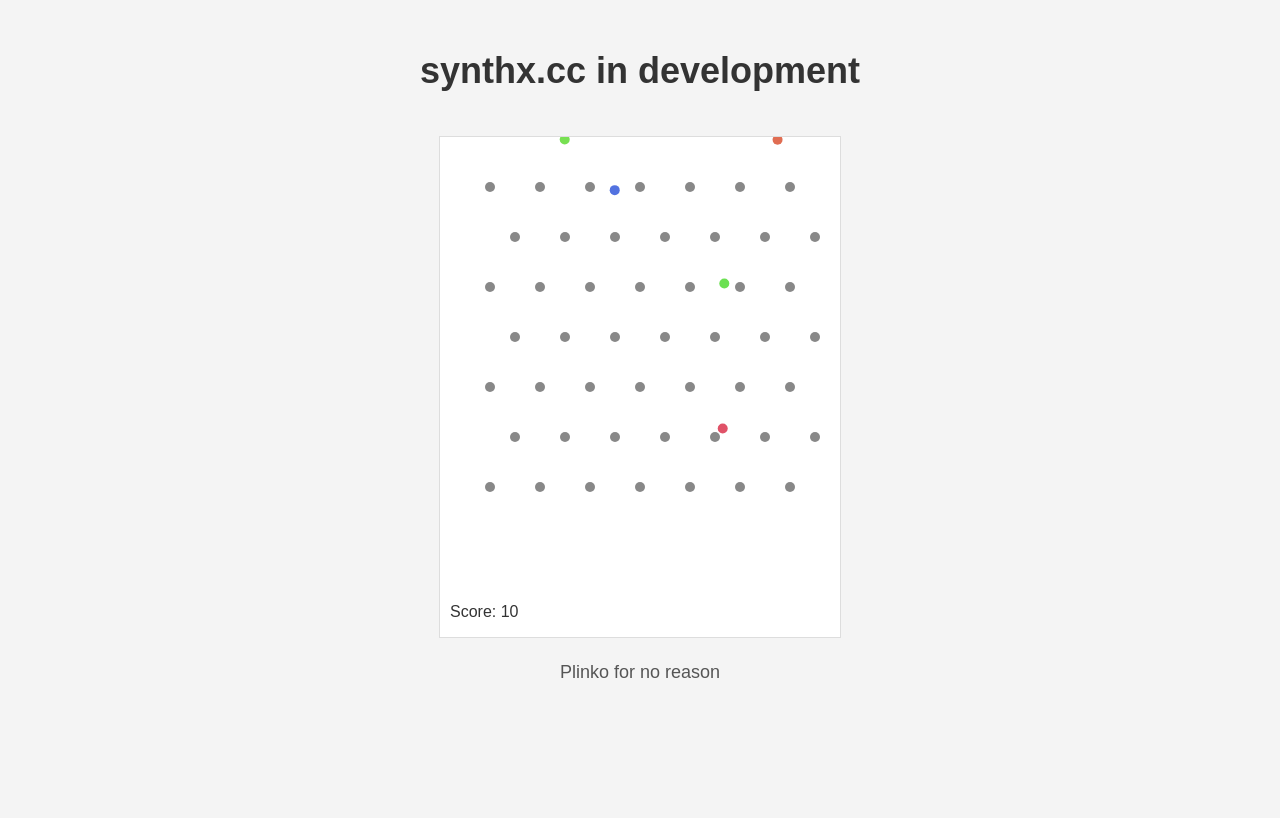
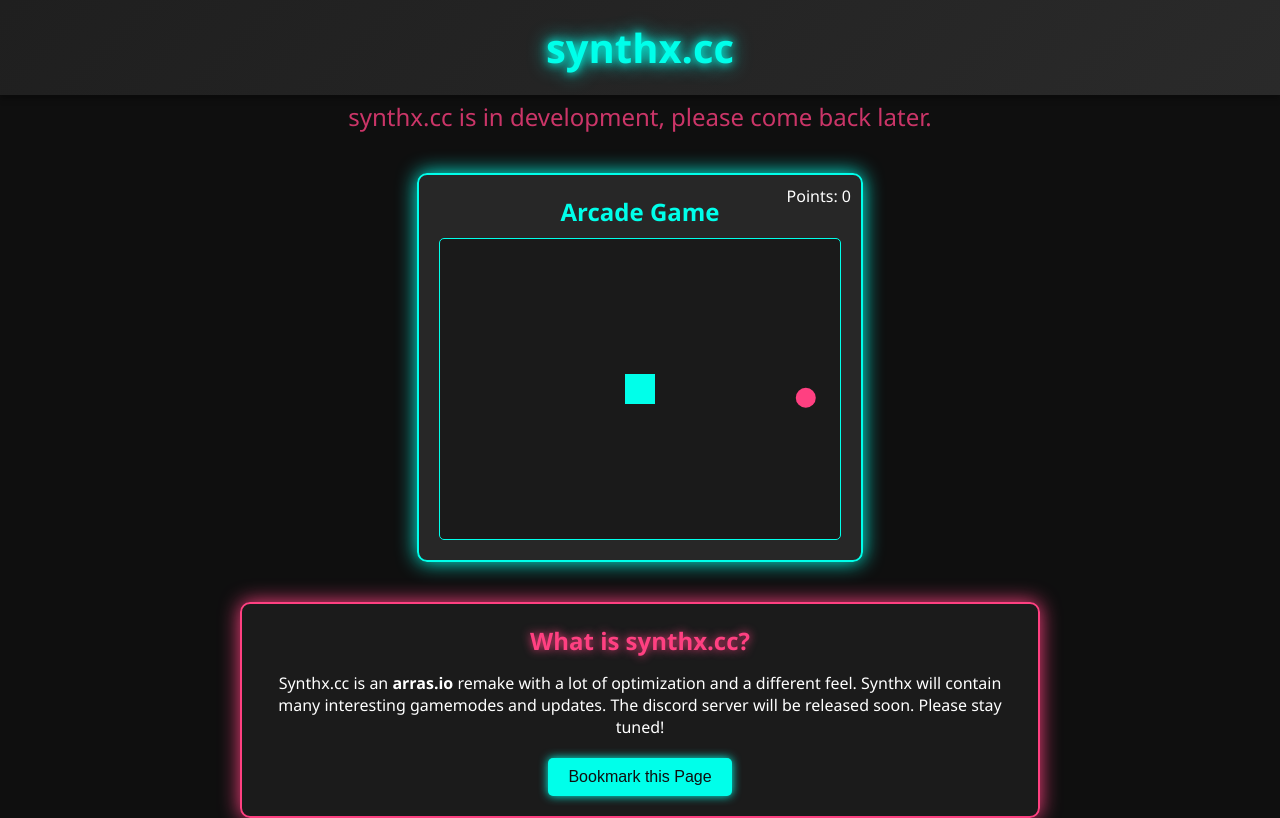
Before and after one commit to thearraspolice/synthx-temp, a plain HTML site: page index.html in a window 1280 px wide. Drawn offline with Linux system fonts and the light colour scheme.

Commit message:
Update index.html

```diff
--- a/index.html
+++ b/index.html
@@ -3,132 +3,299 @@
 <head>
     <meta charset="UTF-8">
     <meta name="viewport" content="width=device-width, initial-scale=1.0">
-    <title>Synthx.cc</title>
+    <title>synthx.cc</title>
     <style>
-        body {
-            font-family: Arial, sans-serif;
-            text-align: center;
+        /* Reset CSS */
+        * {
             margin: 0;
             padding: 0;
-            background-color: #f4f4f4;
+            box-sizing: border-box;
         }
-        h1 {
-            margin-top: 50px;
-            font-size: 36px;
-            color: #333;
+
+        body {
+            background-color: #0f0f0f;
+            color: #ffffff;
+            font-family: 'Segoe UI', Tahoma, Geneva, Verdana, sans-serif;
+            display: flex;
+            flex-direction: column;
+            align-items: center;
+            min-height: 100vh;
+            overflow: hidden;
         }
-        canvas {
+
+        header {
+            width: 100%;
+            padding: 20px 0;
+            background: linear-gradient(135deg, #1f1f1f, #2a2a2a);
+            text-align: center;
+            box-shadow: 0 4px 6px rgba(0,0,0,0.3);
+            position: fixed;
+            top: 0;
+            z-index: 1000;
+        }
+
+        header h1 {
+            font-size: 2.5rem;
+            color: #00ffea;
+            text-shadow: 0 0 10px #00ffea, 0 0 20px #00ffea;
+        }
+
+        main {
+            margin-top: 100px;
+            width: 90%;
+            max-width: 1200px;
+            display: flex;
+            flex-direction: column;
+            align-items: center;
+            gap: 40px;
+        }
+
+        .status {
+            font-size: 1.5rem;
+            color: #ff4081;
+            text-align: center;
+            animation: blink 1.5s infinite;
+        }
+
+        @keyframes blink {
+            0%, 50%, 100% { opacity: 1; }
+            25%, 75% { opacity: 0.5; }
+        }
+
+        .game-container {
+            background: rgba(255, 255, 255, 0.1);
+            padding: 20px;
+            border: 2px solid #00ffea;
+            border-radius: 10px;
+            box-shadow: 0 0 20px #00ffea;
+            position: relative;
+        }
+
+        .game-container canvas {
+            display: block;
+            background-color: #1a1a1a;
+            border: 1px solid #00ffea;
+            border-radius: 5px;
+        }
+
+        .info-section {
+            background: rgba(255, 255, 255, 0.05);
+            padding: 20px;
+            border: 2px solid #ff4081;
+            border-radius: 10px;
+            width: 100%;
+            max-width: 800px;
+            box-shadow: 0 0 20px #ff4081;
+            text-align: center;
+        }
+
+        .info-section h2 {
+            margin-bottom: 15px;
+            color: #ff4081;
+            text-shadow: 0 0 10px #ff4081;
+        }
+
+        .bookmark-btn {
             margin-top: 20px;
-            background: #fff;
-            border: 1px solid #ddd;
+            padding: 10px 20px;
+            background-color: #00ffea;
+            color: #0f0f0f;
+            border: none;
+            border-radius: 5px;
+            cursor: pointer;
+            font-size: 1rem;
+            box-shadow: 0 0 10px #00ffea;
+            transition: background-color 0.3s, transform 0.3s;
         }
-        p {
-            margin-top: 20px;
-            font-size: 18px;
-            color: #555;
+
+        .bookmark-btn:hover {
+            background-color: #00c7b7;
+            transform: scale(1.05);
         }
+
+        /* Futuristic UI Elements */
+        .neon-button {
+            position: relative;
+            padding: 12px 24px;
+            color: #fff;
+            background: transparent;
+            border: 2px solid #00ffea;
+            border-radius: 8px;
+            text-transform: uppercase;
+            letter-spacing: 2px;
+            cursor: pointer;
+            transition: color 0.3s;
+        }
+
+        .neon-button::before,
+        .neon-button::after {
+            content: '';
+            position: absolute;
+            top: -2px;
+            left: -2px;
+            width: calc(100% + 4px);
+            height: calc(100% + 4px);
+            background: linear-gradient(45deg, #00ffea, #ff4081, #00ffea);
+            z-index: -1;
+            filter: blur(8px);
+            opacity: 0;
+            transition: opacity 0.3s;
+            border-radius: 10px;
+        }
+
+        .neon-button::after {
+            filter: blur(4px);
+            opacity: 0.5;
+        }
+
+        .neon-button:hover::before,
+        .neon-button:hover::after {
+            opacity: 1;
+        }
+
     </style>
 </head>
 <body>
-    <h1>synthx.cc in development</h1>
-    <canvas id="plinkoCanvas" width="400" height="500"></canvas>
-    <p>Plinko for no reason</p>
+    <header>
+        <h1>synthx.cc</h1>
+    </header>
+    <main>
+        <div class="status">synthx.cc is in development, please come back later.</div>
+
+        <div class="game-container">
+            <h2 style="color: #00ffea; text-align: center; margin-bottom: 10px;">Arcade Game</h2>
+            <canvas id="gameCanvas" width="400" height="300"></canvas>
+            <div style="position: absolute; top: 10px; right: 10px; color: #fff;">
+                Points: <span id="points">0</span>
+            </div>
+        </div>
+
+        <div class="info-section">
+            <h2>What is synthx.cc?</h2>
+            <p>Synthx.cc is an <strong>arras.io</strong> remake with a lot of optimization and a different feel. Synthx will contain many interesting gamemodes and updates. The discord server will be released soon. Please stay tuned!</p>
+            <button class="bookmark-btn" onclick="bookmarkPage()">Bookmark this Page</button>
+        </div>
+    </main>
 
     <script>
-        const canvas = document.getElementById('plinkoCanvas');
+        // Simple Arcade Game: Collect the Moving Dot
+        const canvas = document.getElementById('gameCanvas');
         const ctx = canvas.getContext('2d');
+        const pointsDisplay = document.getElementById('points');
+        let points = 0;
 
-        const pegs = [];
-        const balls = [];
-        const pegRadius = 5;
-        const ballRadius = 5;
-        let score = 0;
+        const player = {
+            x: canvas.width / 2 - 15,
+            y: canvas.height / 2 - 15,
+            width: 30,
+            height: 30,
+            speed: 3,
+            dx: 0,
+            dy: 0
+        };
 
-        // Draw pegs
-        function createPegs() {
-            for (let y = 50; y < 400; y += 50) {
-                for (let x = 50; x < 400; x += 50) {
-                    const offsetX = y % 100 === 0 ? 25 : 0; // Stagger rows
-                    pegs.push({ x: x + offsetX, y });
-                }
+        const target = {
+            x: Math.random() * (canvas.width - 20),
+            y: Math.random() * (canvas.height - 20),
+            size: 20
+        };
+
+        function drawPlayer() {
+            ctx.fillStyle = '#00ffea';
+            ctx.fillRect(player.x, player.y, player.width, player.height);
+        }
+
+        function drawTarget() {
+            ctx.fillStyle = '#ff4081';
+            ctx.beginPath();
+            ctx.arc(target.x + target.size / 2, target.y + target.size / 2, target.size / 2, 0, Math.PI * 2);
+            ctx.fill();
+        }
+
+        function clear() {
+            ctx.clearRect(0, 0, canvas.width, canvas.height);
+        }
+
+        function update() {
+            player.x += player.dx;
+            player.y += player.dy;
+
+            // Boundary Detection
+            if (player.x < 0) player.x = 0;
+            if (player.y < 0) player.y = 0;
+            if (player.x + player.width > canvas.width) player.x = canvas.width - player.width;
+            if (player.y + player.height > canvas.height) player.y = canvas.height - player.height;
+
+            // Collision Detection
+            if (player.x < target.x + target.size &&
+                player.x + player.width > target.x &&
+                player.y < target.y + target.size &&
+                player.y + player.height > target.y) {
+                points += 10;
+                pointsDisplay.textContent = points;
+                relocateTarget();
             }
         }
 
-        function drawPegs() {
-            ctx.fillStyle = '#888';
-            pegs.forEach(peg => {
-                ctx.beginPath();
-                ctx.arc(peg.x, peg.y, pegRadius, 0, Math.PI * 2);
-                ctx.fill();
-            });
+        function relocateTarget() {
+            target.x = Math.random() * (canvas.width - target.size);
+            target.y = Math.random() * (canvas.height - target.size);
         }
 
-        // Draw ball
-        function drawBalls() {
-            balls.forEach(ball => {
-                ctx.fillStyle = ball.color;
-                ctx.beginPath();
-                ctx.arc(ball.x, ball.y, ballRadius, 0, Math.PI * 2);
-                ctx.fill();
-            });
+        function draw() {
+            clear();
+            drawPlayer();
+            drawTarget();
+            update();
+            requestAnimationFrame(draw);
         }
 
-        function updateBalls() {
-            balls.forEach(ball => {
-                ball.y += ball.speed;
-                ball.x += ball.dx;
+        // Keyboard Controls
+        const keys = {};
 
-                // Check for peg collisions
-                pegs.forEach(peg => {
-                    const dx = ball.x - peg.x;
-                    const dy = ball.y - peg.y;
-                    const distance = Math.sqrt(dx * dx + dy * dy);
-                    if (distance < pegRadius + ballRadius) {
-                        ball.dx = -ball.dx + Math.random() * 2 - 1; // Change direction
-                    }
-                });
+        document.addEventListener('keydown', (e) => {
+            keys[e.key] = true;
+            updateMovement();
+        });
 
-                // Reset ball if it reaches bottom
-                if (ball.y > canvas.height) {
-                    score += Math.floor(Math.random() * 10 + 1); // Random points
-                    ball.y = 0;
-                    ball.x = Math.random() * canvas.width;
-                }
-            });
+        document.addEventListener('keyup', (e) => {
+            keys[e.key] = false;
+            updateMovement();
+        });
+
+        function updateMovement() {
+            player.dx = 0;
+            player.dy = 0;
+            if (keys['ArrowUp'] || keys['w']) {
+                player.dy = -player.speed;
+            }
+            if (keys['ArrowDown'] || keys['s']) {
+                player.dy = player.speed;
+            }
+            if (keys['ArrowLeft'] || keys['a']) {
+                player.dx = -player.speed;
+            }
+            if (keys['ArrowRight'] || keys['d']) {
+                player.dx = player.speed;
+            }
         }
 
-        // Draw score
-        function drawScore() {
-            ctx.font = '16px Arial';
-            ctx.fillStyle = '#333';
-            ctx.fillText(`Score: ${score}`, 10, canvas.height - 20);
+        // Start the game
+        draw();
+
+        // Bookmark Function
+        function bookmarkPage() {
+            const url = window.location.href;
+            const title = document.title;
+
+            if (window.sidebar && window.sidebar.addPanel) { // Firefox <=22
+                window.sidebar.addPanel(title, url, '');
+            } else if (window.external && ('AddFavorite' in window.external)) { // IE Favorites
+                window.external.AddFavorite(url, title);
+            } else { // Other browsers (mainly WebKit - Chrome/Safari)
+                alert('Press ' + (navigator.userAgent.toLowerCase().indexOf('mac') != -1 ? 'Cmd' : 'Ctrl') + '+D to bookmark this page.');
+            }
         }
-
-        // Create a new ball
-        function createBall() {
-            balls.push({
-                x: Math.random() * canvas.width,
-                y: 0,
-                dx: Math.random() * 2 - 1,
-                speed: 2 + Math.random() * 2,
-                color: `hsl(${Math.random() * 360}, 70%, 60%)`
-            });
-        }
-
-        // Main game loop
-        function gameLoop() {
-            ctx.clearRect(0, 0, canvas.width, canvas.height);
-            drawPegs();
-            updateBalls();
-            drawBalls();
-            drawScore();
-            requestAnimationFrame(gameLoop);
-        }
-
-        // Initialize game
-        createPegs();
-        setInterval(createBall, 1000); // Create a new ball every second
-        gameLoop();
     </script>
 </body>
 </html>
```
